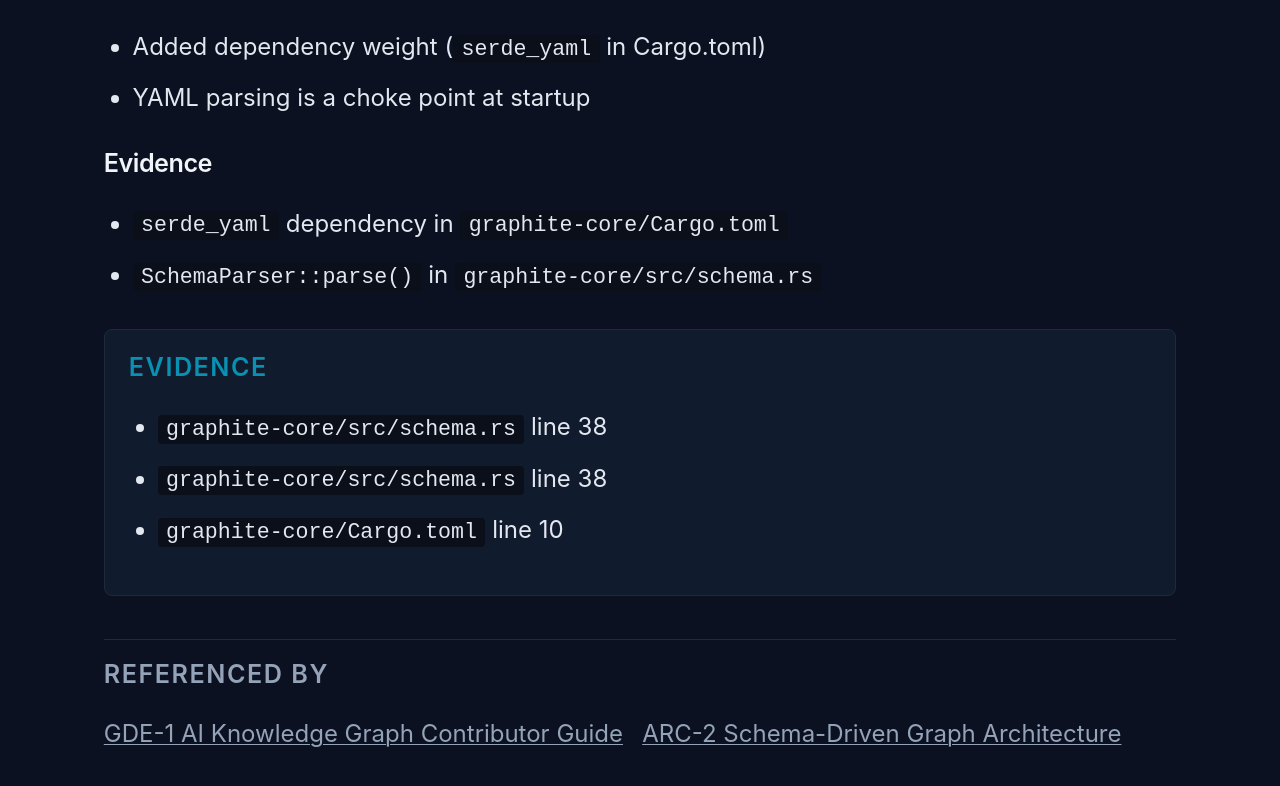
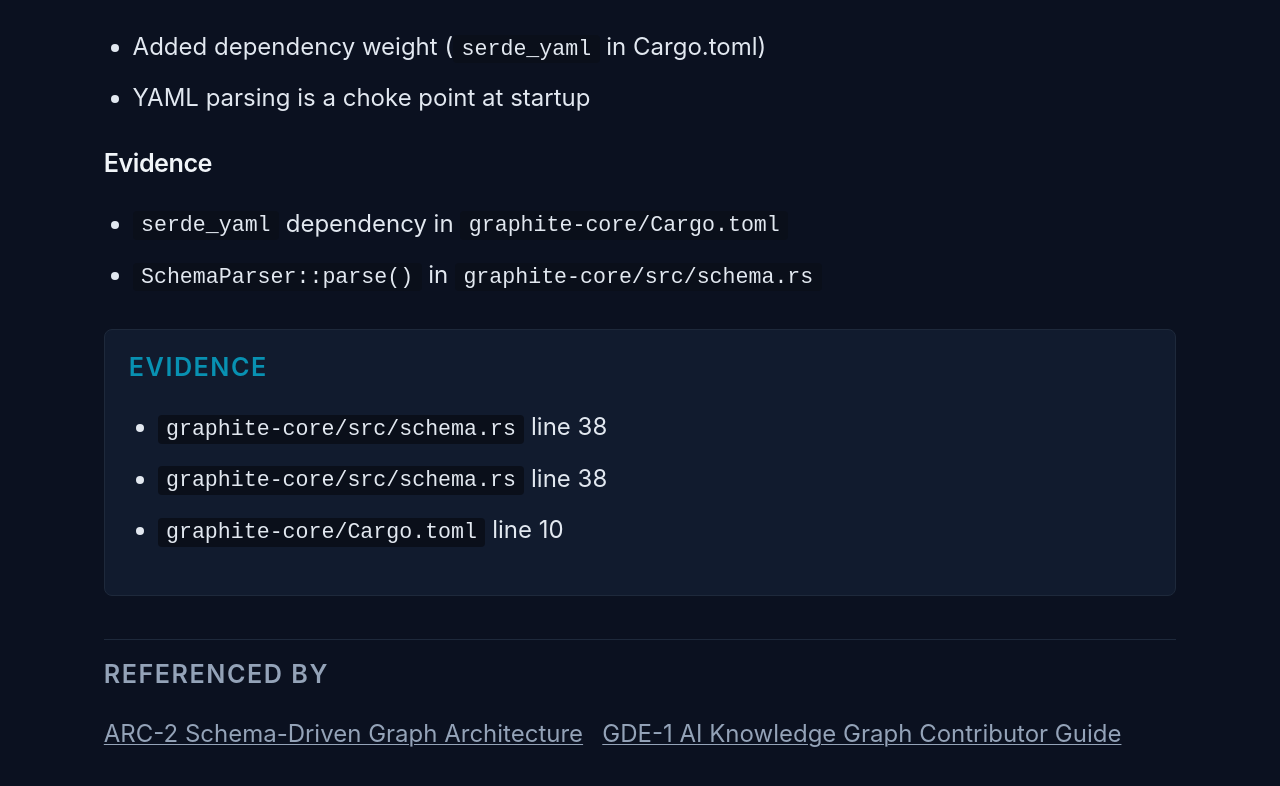
Before and after one commit to marianditt/graphite, a website: page docs/adr/serde-yaml-schema-adr.html in a window 1280 px wide. Shown: the part 1362-2148 px from the top of the page. Drawn offline with Linux system fonts and the light colour scheme.

Commit message:
update docs

```diff
--- a/docs/adr/serde-yaml-schema-adr.html
+++ b/docs/adr/serde-yaml-schema-adr.html
@@ -326,7 +326,7 @@ th {
 </ul>
 
 <div class="evidence"><h3>Evidence</h3><ul><li><code>graphite-core/src/schema.rs</code> line 38</li><li><code>graphite-core/src/schema.rs</code> line 38</li><li><code>graphite-core/Cargo.toml</code> line 10</li></ul></div>
-<div class="backlinks"><h3>Referenced by</h3><ul><li><a href="/graphite/guide/ai-workflow.html">GDE-1 AI Knowledge Graph Contributor Guide</a></li>
-<li><a href="/graphite/architecture/schema-driven-graph.html">ARC-2 Schema-Driven Graph Architecture</a></li></ul></div>
+<div class="backlinks"><h3>Referenced by</h3><ul><li><a href="/graphite/architecture/schema-driven-graph.html">ARC-2 Schema-Driven Graph Architecture</a></li>
+<li><a href="/graphite/guide/ai-workflow.html">GDE-1 AI Knowledge Graph Contributor Guide</a></li></ul></div>
 </body>
 </html>
```
Also changed, not shown: docs/architecture/clap-cli.html (+2 -2 lines), docs/architecture/schema-driven-graph.html (+2 -2 lines).
